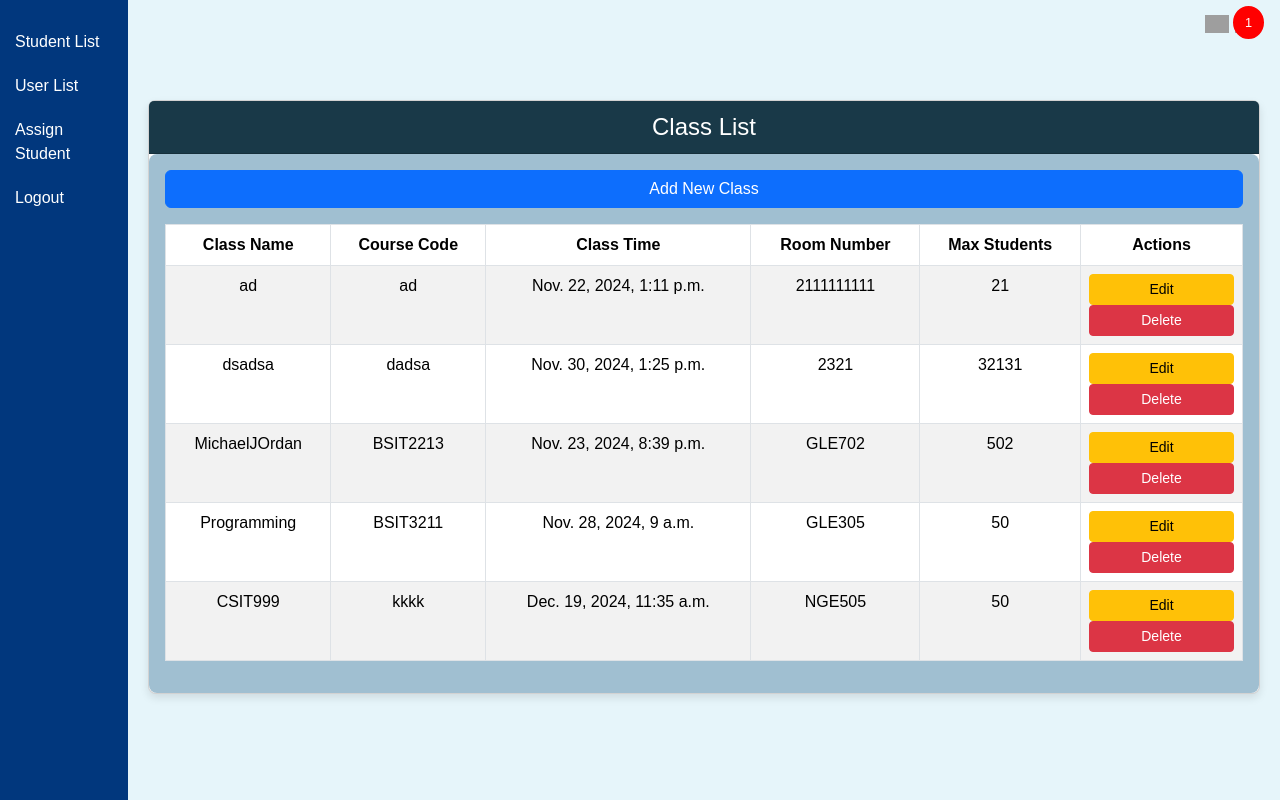
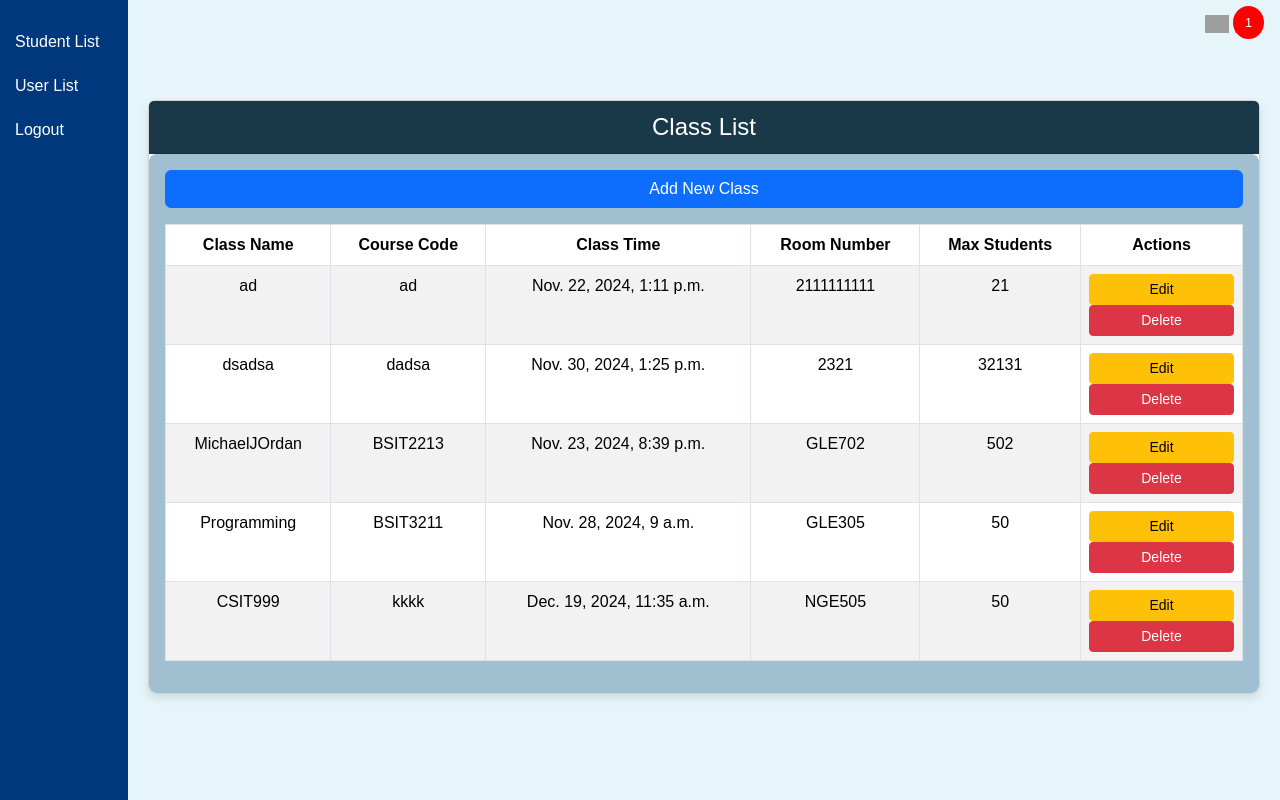
Before and after one commit to jeenette/Student-Attendance-Management-System, a Django app: page /classes/ in a window 1280 px wide. Run offline with Django 5.2, Linux system fonts and the light colour scheme; a user stored in the database is signed in; data comes from the database, SQL or seed files in the repository; both versions use the stored data as it was after the commit; grey boxes are pictures that could not be loaded.

Commit message:
Deleted Assign_Student and Rediredted URL straight to Login
Deleted Assign_student cause we already have it
-Redirected URL straight to Login

```diff
--- a/samsystem/samsapp/templates/samsapp/class_list.html
+++ b/samsystem/samsapp/templates/samsapp/class_list.html
@@ -169,7 +169,7 @@
     {% if user.is_staff %}
         <a href="{% url 'user_list' %}" class="active">User List</a>
     {% endif %}
-    <a href="{% url 'assign_student' %}">Assign Student</a>
+
     <a href="{% url 'logout' %}">Logout</a>
 </div>
 
--- a/samsystem/samsapp/urls.py
+++ b/samsystem/samsapp/urls.py
@@ -25,8 +25,8 @@ urlpatterns = [
  path('attendance/mark/<int:student_id>/<int:class_id>/', views.mark_attendance, name='mark_attendance'),
  path('mark-as-read/<int:notification_id>/', views.mark_as_read, name='mark_as_read'),
  path('password_recovery/', views.password_recovery, name='password_recovery'),
- path('assign_student/', views.assign_student, name='assign_student'),
-path('assign_student/<str:student_id>/', views.assign_student, name='assign_student')
+
+
 
 
 ]
--- a/samsystem/samsapp/views.py
+++ b/samsystem/samsapp/views.py
@@ -385,18 +385,3 @@ def password_recovery(request):
             return render(request, "password_recovery.html")
 
     return render(request, "samsapp/password_recovery.html")
-
-
-
-@login_required(login_url='login')
-def assign_student(request):
-    if request.method == "POST":
-        student_id = request.POST.get('student_id')
-        class_id = request.POST.get('class_id')
-        student = Student.objects.get(student_id=student_id)
-        selected_class = Class.objects.get(id=class_id)
-        student.enrolled_classes.add(selected_class)
-        return redirect('class_list')  # Redirect to a class list or success page
-    classes = Class.objects.all()
-    students = Student.objects.all()
-    return render(request, 'samsapp/assign_student.html', {'students': students, 'classes': classes})
```
Also changed, not shown: samsystem/db.sqlite3.
